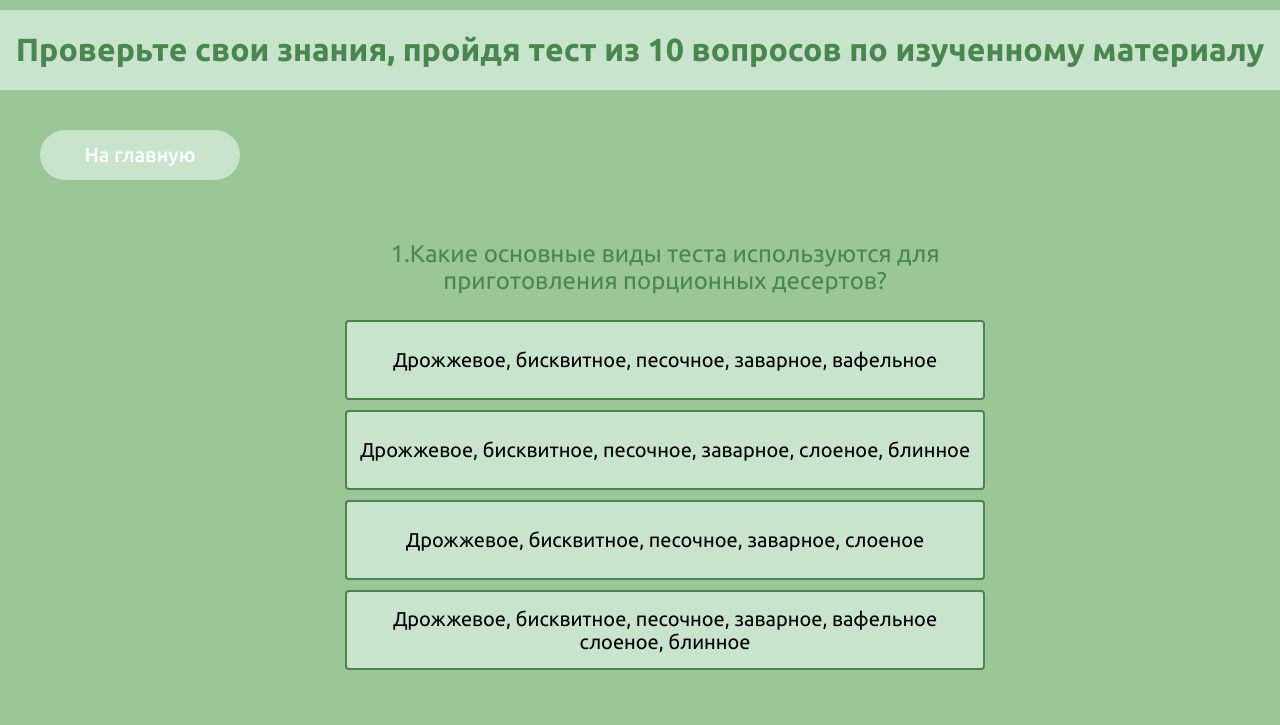
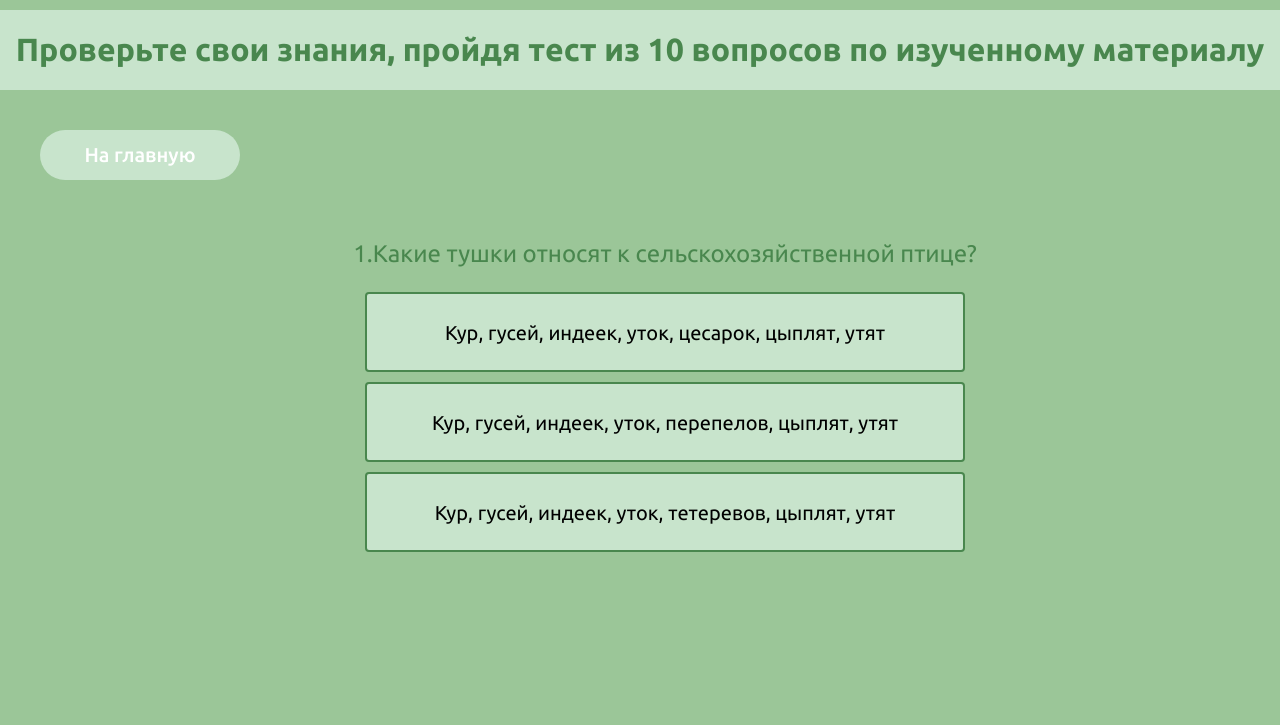
Before and after one commit to eleciii4estvo/COK_duck, a plain HTML site: page ELM_3/index.html in a window 1280 px wide. Shown: the part 90-815 px from the top of the page. Drawn offline with Linux system fonts and the light colour scheme.

```diff
--- a/ELM_1/style.css
+++ b/ELM_1/style.css
@@ -138,8 +138,8 @@ main{
 
 .tiles_btn{
     margin: 20px 45px;
-    width: 350px;
-    height: 120px;
+    width: 400px;
+    height: 150px;
     padding: 20px;
     background: #c8e4cc;
     color: #49874e;
--- a/ELM_3/app.js
+++ b/ELM_3/app.js
@@ -1,90 +1,90 @@
 const questions = [
     {
-        question: "Какие основные виды теста используются для приготовления порционных десертов?" ,
+        question: "Какие тушки относят к сельскохозяйственной птице?" ,
         answers:[
-            {text: 'Дрожжевое, бисквитное, песочное, заварное, вафельное', correct: false},
-            {text: 'Дрожжевое, бисквитное, песочное, заварное, слоеное, блинное', correct: false},
-            {text: 'Дрожжевое, бисквитное, песочное, заварное, слоеное', correct: false},
-            {text: 'Дрожжевое, бисквитное, песочное, заварное, вафельное слоеное, блинное', correct: true}
+            {text: 'Кур, гусей, индеек, уток, цесарок, цыплят, утят', correct: true},
+            {text: 'Кур, гусей, индеек, уток, перепелов, цыплят, утят', correct: false},
+            {text: 'Кур, гусей, индеек, уток, тетеревов, цыплят, утят', correct: false}
         ]
     },
     {
-        question: "Какие виды дрожжевого теста существуют?" ,
+        question: "На какие виды подразделяют пернатую дичь?" ,
         answers:[
-            {text: 'Сдобное', correct: false},
-            {text: 'Хлебное', correct: false},
-            {text: 'Сдобное и хлебное', correct: true}
+            {text: 'Степная, боровая, болотная', correct: false},
+            {text: 'Степная, боровая, водоплавующая', correct: false},
+            {text: 'Степная, болотная, водоплавующая', correct: false},
+            {text: 'Степная, боровая, болотная, водоплавующая', correct: true}
         ]
     },
     {
-        question: "Сколько способов существует для приготовления дрожжевого теста?" ,
+        question: "Из каких технологических операций состоит механическая кулинарная обработка сельскохозяйственной птицы?" ,
         answers:[
-            {text: 'Один', correct: false},
-            {text: 'Два', correct: true},
-            {text: 'Три', correct: false}
+            {text: 'Опаливание; удаление головы, шейки,ножек; потрошение; промывание; приготовление полуфабрикатов', correct: false},
+            {text: 'Оттаивание( дефростация); удаление головы, шейки,ножек; потрошение; промывание; приготовление полуфабрикатов', correct: false},
+            {text: 'Оттаивание( дефростация); опаливание;удаление головы, шейки,ножек; потрошение; приготовление полуфабрикатов', correct: false},
+            {text: 'Оттаивание( дефростация); опаливание; удаление головы, шейки,ножек; потрошение; промывание; приготовление полуфабрикатов', correct: true}
         ]
     },
     {
-        question: "Какой ингредиент добавляют в бисквитное тесто для снижения количества клейковины, увеличения пластичности теста, получения выпеченного полуфабриката более сухой и рассыпчатой консистенции?" ,
+        question: "Какие полуфабрикаты приготовливают из птицы и дичи?" ,
         answers:[
-            {text: 'Сахарную пудру ', correct: false},
-            {text: 'Крахмал', correct: true},
-            {text: 'Соль', correct: false},
-            {text: 'Разрыхлитель', correct: false}
+            {text: 'Целые тушки птицы, порционные, рубленые', correct: false},
+            {text: 'Порционные, мелкокусковые, рубленые', correct: false},
+            {text: 'Целые тушки птицы, мелкокусковые, рубленые', correct: false},
+            {text: 'Целые тушки птицы, порционные, мелкокусковые, рубленые', correct: true}
         ]
     },
     {
-        question: "Какие три ингредиента составляют основу песочного теста?" ,
+        question: "Какой составляет % потери при варке птицы?" ,
         answers:[
-            {text: 'Масло, сахар и мука', correct: true},
-            {text: 'Масло, яйца и мука', correct: false},
-            {text: 'Молоко, сахар и мука', correct: false},
-            {text: 'Молоко, яйца и мука', correct: false}
+            {text: '25%', correct: true},
+            {text: '40%', correct: false},
+            {text: '15%', correct: false},
+            {text: '35%', correct: false}
         ]
     },
     {
-        question: "С каким средним содержанием клейковины используют муку для заварного теста?" ,
+        question: "Какую важную роль играет жир при жарке?" ,
         answers:[
-            {text: '28-36%', correct: true},
-            {text: '20-25%', correct: false},
-            {text: '20-30%', correct: false}
+            {text: 'Он обеспечивает равномерный прогрев. Улучшает вкус блюда и понижает его калорийность', correct: false},
+            {text: 'Он предохраняет продукт от пригорания и понижает его калорийность', correct: false},
+            {text: 'Он предохраняет продукт от пригорания, обеспечивает равномерный прогрев. Улучшает вкус блюда и повышает его калорийность', correct: true}
         ]
     },
     {
-        question: "Что такое конфи?" ,
+        question: "До какой температуры, при жарке во фритюре, предварительно нагревают жир?" ,
         answers:[
-            {text: 'Вид фруктовой или ягодной желейной начинки с наличием в нем кусочков  фруктов или ягод', correct: false},
-            {text: 'Это соус на основе ягодного или фруктового пюре с небольшим количеством сахара и желирующих агентов', correct: false},
-            {text: 'Это желейная желейная прослойка на основе ягод или фруктов, сахара (специй, алкоголя) и желирующего компонента', correct: true},
-            {text: 'Это традиционный английский заварной крем. Для его приготовления используются как правило кислые фрукты, ягоды, масло, яйца, сахар', correct: false}
+            {text: '120-140 ℃', correct: false},
+            {text: '140-160 ℃', correct: false},
+            {text: '160-180 ℃', correct: true},
+            {text: '180-200 ℃', correct: false}
         ]
     },
     {
-        question: "Что такое Пралине?" ,
+        question: "На какие основные группы подразделяют соусы?" ,
         answers:[
-            {text: 'Это эмульсия из шоколада и сливок', correct: false},
-            {text: 'Кремовая начинка, похожая на плотный мусс', correct: false},
-            {text: 'Это карамелизированный сахар с добавлением жирных сливок, сливочного масла и соли', correct: false},
-            {text: 'Это орехово-карамельная начинка', correct: true}
+            {text: 'Красные и яично-масляные', correct: false},
+            {text: 'Молочные и белые', correct: false},
+            {text: 'Красные и белые', correct: true}
         ]
     },
     {
-        question: "Что такое Ганаш?" ,
+        question: "В чём главное отличие технологии Су-Вид от традиционных способов?" ,
         answers:[
-            {text: 'Это орехово-карамельная начинка', correct: false},
-            {text: 'Это эмульсия из шоколада и сливок', correct: true},
-            {text: 'Это карамелизированный сахар с добавлением жирных сливок, сливочного масла и соли', correct: false},
-            {text: 'Кремовая начинка, похожая на плотный мусс', correct: false}
+            {text: 'Жестко контролируемое время приготовления', correct: false},
+            {text: 'Жестко контролируемая температура приготовления', correct: true},
+            {text: 'Позволяет получить  максимально однородную консистенцию с минимальными усилиями', correct: false}
         ]
     },
     {
-        question: "Как могут изготавливаться декоративные элементы из изомальта?" ,
+        question: "Какие наиболее актуальные вариации декорирования блюд из птицы  бывают?" ,
         answers:[
-            {text: 'Только вручную', correct: false},
-            {text: 'Только при помощи силиконовых молдов', correct: false},
-            {text: 'Произвольно вручную или при помощи молдов', correct: true}
+            {text: 'Элементы из заварного теста и элементы из фруктов', correct: false},
+            {text: 'Элементы из тулипного теста и овощей', correct: false},
+            {text: 'Элементы из заварного или тулипного теста', correct: false},
+            {text: 'Элементы из заварного или тулипного теста, элементы из овощей и фруктов', correct: false}
         ]
-    },
+    }
 ]
 
 const questionElement =  document.querySelector("#question_name");
```
Also changed, not shown: ELM_2/app.js (+25 -25 lines).
